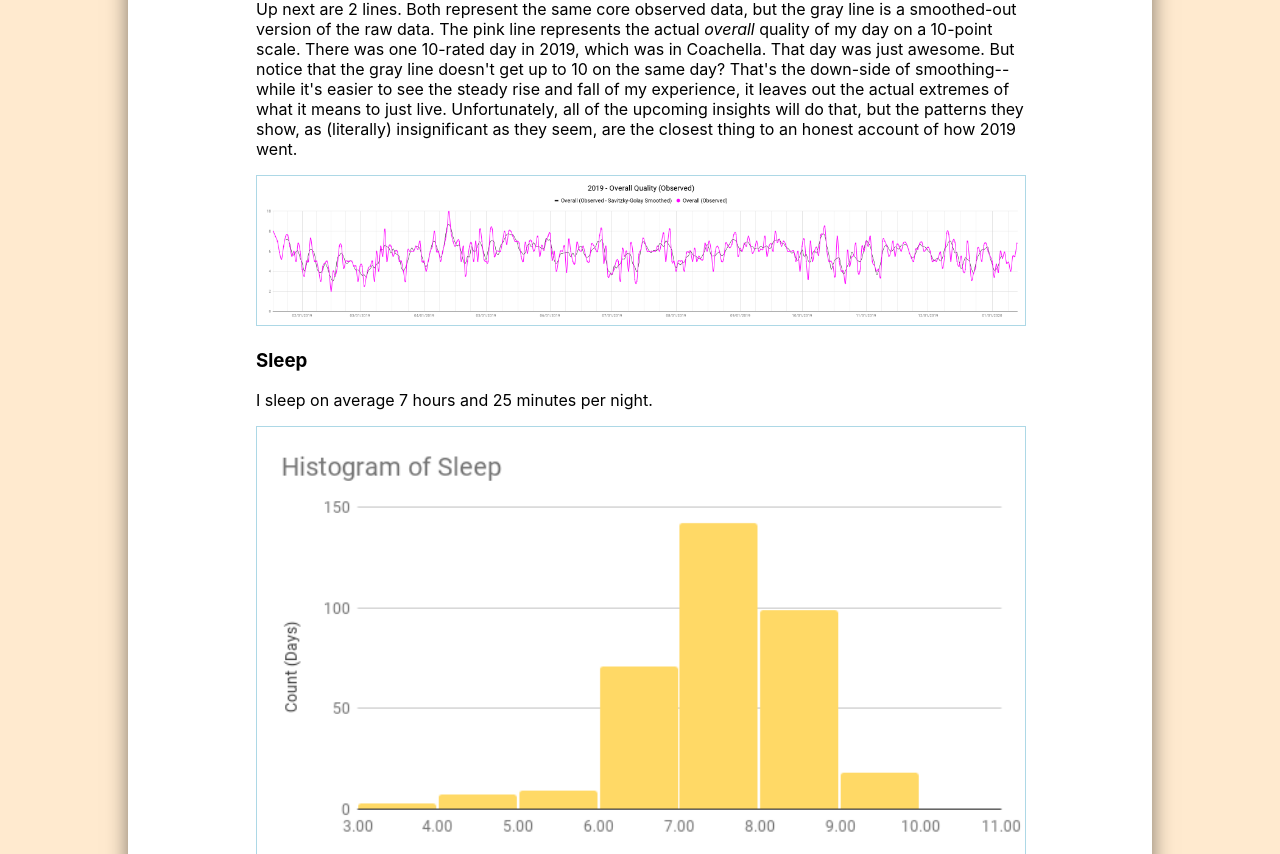
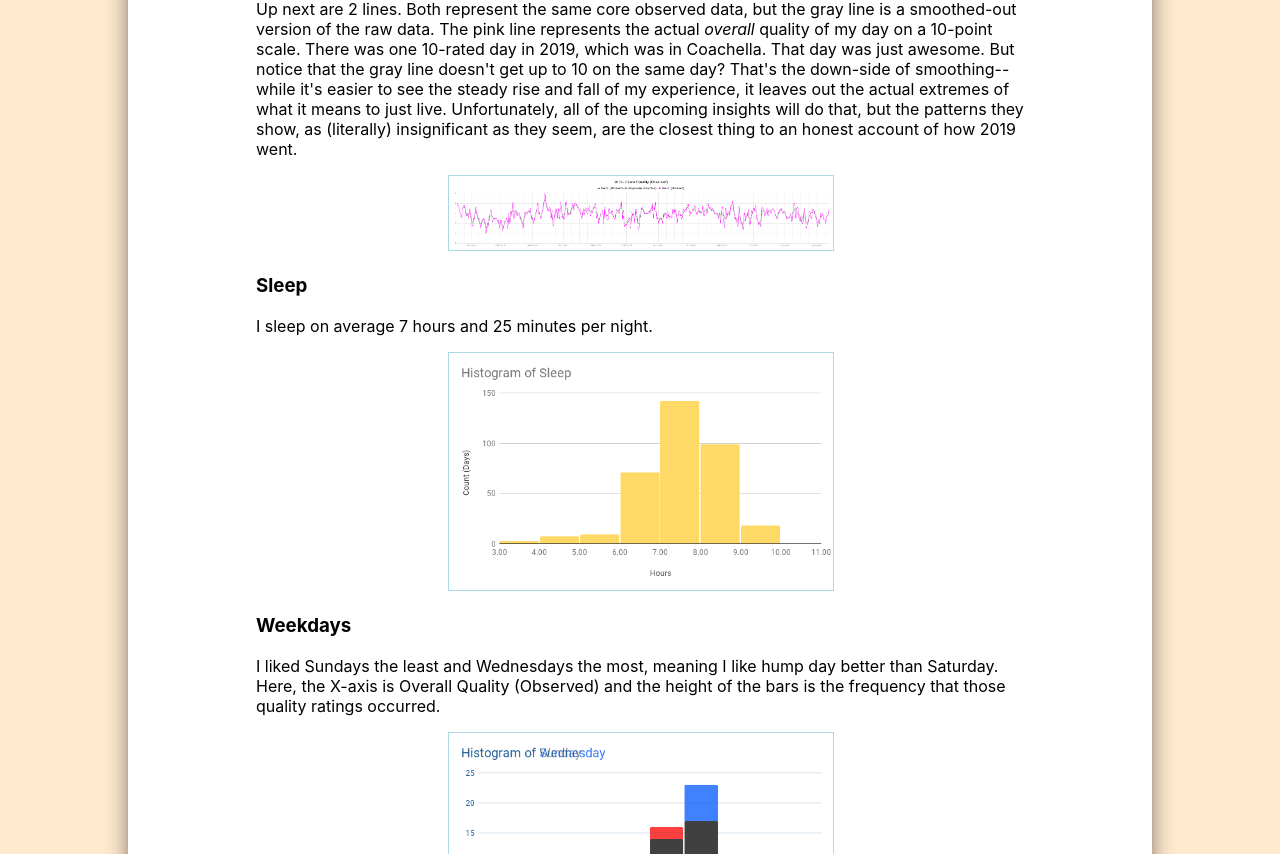
Before and after one commit to danksky/personal-site-4, a React (Create React App) app in the folder client/: page /year-in-data-2019 in a window 1280 px wide. Shown: the part 1706-2560 px from the top of the page. Built offline with nearby package versions, Linux system fonts and the light colour scheme; a web font is replaced by a local one.

Commit message:
added stylesheets

```diff
--- a/client/src/js/react-components/pages/YearInData2019.jsx
+++ b/client/src/js/react-components/pages/YearInData2019.jsx
@@ -8,7 +8,12 @@ class YearInData2019 extends Component {
     }
 
     componentDidMount() {
-        import('../../../stylesheets/YearInData2019.css');
+        import('../../../stylesheets/YearInData2019/YearInData2019.css');
+        import('../../../stylesheets/YearInData2019/xs.css');
+        import('../../../stylesheets/YearInData2019/s.css');
+        import('../../../stylesheets/YearInData2019/m.css');
+        import('../../../stylesheets/YearInData2019/l.css');
+        import('../../../stylesheets/YearInData2019/xl.css');
     }
 
     render() {
@@ -43,8 +48,9 @@ class YearInData2019 extends Component {
                     <div className="toc-item"><a href="#fun">Fun</a></div>
                 </div>
                 <h2 id="dataset">Dataset</h2>
-                <p>You can find the dataset here: <a href="asdf">Daniel Kawalsky 2019 Welfare Tracker</a></p>
+                <p>You can find the dataset here: <a href="https://docs.google.com/spreadsheets/d/e/2PACX-1vQzfe05dY0OSBINJcj6MA552AM8zKUrjdj-CnL-vZPqJ7nYxzP0xsWdg2sckisjVA5DCZ68-WN7s8Z8/pubhtml">Daniel Kawalsky 2019 Welfare Tracker</a></p>
                 <h3 id="legend">Legend</h3>
+                <div id="table-container">
                     <table>
                         <thead>
                             <tr>
@@ -121,6 +127,7 @@ class YearInData2019 extends Component {
                             </tr>
                         </tbody>
                     </table>
+                </div>
                 <h2 id="insights">Insights</h2>
                 <h3 id="overall">Overall</h3>
                 <p>Up next are 2 lines. Both represent the same core observed data, but the gray line is a smoothed-out version of the raw data. The pink line represents the actual <em>overall</em> quality of my day on a 10-point scale. There was one 10-rated day in 2019, which was in Coachella. That day was just awesome. But notice that the gray line doesn&#39;t get up to 10 on the same day? That&#39;s the down-side of smoothing-- while it&#39;s easier to see the steady rise and fall of my experience, it leaves out the actual extremes of what it means to just live. Unfortunately, all of the upcoming insights will do that, but the patterns they show, as (literally) insignificant as they seem, are the closest thing to an honest account of how 2019 went. </p>
@@ -136,13 +143,13 @@ class YearInData2019 extends Component {
                 <p>The <em>deeper</em> I connect with people, the better my day goes.</p>
                 <a href={socialScatter}><img src={socialScatter} alt="scatterplot of the quality of my day over the depth I meet people with" /></a>
                 <h3 id="alcohol">Alcohol</h3>
-                <p>I like drinking more than not drinking. Red=drinking, Blue=dry</p>
+                <p>I like drinking more than not drinking. <span className="red">Red</span>=drinking, <span className="blue">Blue</span>=dry</p>
                 <a href={alcoholHistograms}><img src={alcoholHistograms} alt="overlapping histograms of drinking and dry overall quality" /></a>
                 <p>For the next one, notice that there isn&#39;t much of a correlation between how many drinks I have and how much my day improves. </p>
                 <a href={alcoholScatter}><img src={alcoholScatter} alt="scatterplot of quality of day over drinks consumed" /></a>
                 <h3 id="exercise">Exercise</h3>
                 <p>I like exercising a little more than being sedentary; on average days that I exercised I rated ~0.07 points higher overall.</p>
-                <p>In the red are days that I worked out and in the blue are days where I did not. The x-axis is the Overall Quality of my day and the height of the bars is the frequency that those quality ratings occurred. </p>
+                <p>In the <span className="red">red</span> are days that I worked out and in the <span className="blue">blue</span> are days where I did not. The x-axis is the Overall Quality of my day and the height of the bars is the frequency that those quality ratings occurred. </p>
                 <a href={workoutHistograms}><img src={workoutHistograms} alt="overlapping histograms of exercising and non-exercising overall quality" /></a>
                 <p>There isn&#39;t much of a correlation between how long I spent exercising and how well my day went. </p>
                 <a href={workoutScatter}><img src={workoutScatter} alt="scatterplot of working out duration vs. quality of day" /></a>
--- a/client/src/stylesheets/YearInData2019.css
+++ b/client/src/stylesheets/YearInData2019/YearInData2019.css
@@ -1,4 +1,12 @@
-body {
+.red {
+    color: red;
+}
+
+.blue {
+    color: blue;
+}
+
+/* body {
     background-color: rgb(255, 234, 207);
 }
 
@@ -30,6 +38,10 @@ h1 {
     text-align: center;
 }
 
+div#table-container {
+    overflow-x: auto;
+}
+
 table {
     width: 100%;
 }
@@ -49,4 +61,4 @@ td, th {
 img {
     width: 100%;
     border: 1px lightblue solid;
-}
+} */
--- /dev/null
+++ b/client/src/stylesheets/YearInData2019/l.css
@@ -0,0 +1,60 @@
+/* Large devices (laptops/desktops, 992px and up) */
+@media only screen and (min-width: 992px) {
+    body {
+        background-color: rgb(255, 234, 207);
+    }
+
+    .YearInData2019 {
+        background-color: white;
+        box-shadow:  rgba(0, 0, 0, 0.5) 0 0  20px;
+        margin: 5%;
+        margin-left: 10%;
+        margin-right: 10%;
+        padding: 5%;
+        padding-left: 10%;
+        padding-right: 10%;
+    }
+
+    #subtitle {
+        text-align: center;
+    }
+
+    #toc {
+        margin: auto;
+        text-align: center;
+    }
+
+    #toc .toc-item a {
+        text-decoration: none;
+    }
+
+    h1 {
+        text-align: center;
+    }
+
+    div#table-container {
+        overflow-x: auto;
+    }
+
+    table {
+        width: 100%;
+    }
+
+    table, th, td {
+        border-collapse: collapse;
+        margin: auto;
+        border: 1px solid black;
+    }
+
+    td, th {
+        padding: 10px;
+        height: 3em;
+
+    }
+
+    img {
+        width: 50%;
+        margin-left: 25%;
+        border: 1px lightblue solid;
+    }
+}
--- /dev/null
+++ b/client/src/stylesheets/YearInData2019/m.css
@@ -0,0 +1,55 @@
+/* Medium devices (landscape tablets, 768px and up) */
+@media only screen and (min-width: 768px) {
+    body {
+        background-color: rgb(255, 234, 207);
+    }
+
+    .YearInData2019 {
+        background-color: white;
+        box-shadow:  rgba(0, 0, 0, 0.5) 0 0  20px;
+        margin: 1%;
+        padding: 5%;
+    }
+
+    #subtitle {
+        text-align: center;
+    }
+
+    #toc {
+        margin: auto;
+        text-align: center;
+    }
+
+    #toc .toc-item a {
+        text-decoration: none;
+    }
+
+    h1 {
+        text-align: center;
+    }
+
+    div#table-container {
+        overflow-x: auto;
+    }
+
+    table {
+        width: 100%;
+    }
+
+    table, th, td {
+        border-collapse: collapse;
+        margin: auto;
+        border: 1px solid black;
+    }
+
+    td, th {
+        padding: 10px;
+        height: 3em;
+
+    }
+
+    img {
+        width: 100%;
+        border: 1px lightblue solid;
+    }
+}
--- /dev/null
+++ b/client/src/stylesheets/YearInData2019/s.css
@@ -0,0 +1,55 @@
+/* Small devices (portrait tablets and large phones, 600px and up) */
+@media only screen and (min-width: 600px) {
+    body {
+        background-color: rgb(255, 234, 207);
+    }
+
+    .YearInData2019 {
+        background-color: white;
+        box-shadow:  rgba(0, 0, 0, 0.5) 0 0  20px;
+        margin: 1%;
+        padding: 5%;
+    }
+
+    #subtitle {
+        text-align: center;
+    }
+
+    #toc {
+        margin: auto;
+        text-align: center;
+    }
+
+    #toc .toc-item a {
+        text-decoration: none;
+    }
+
+    h1 {
+        text-align: center;
+    }
+
+    div#table-container {
+        overflow-x: auto;
+    }
+
+    table {
+        width: 100%;
+    }
+
+    table, th, td {
+        border-collapse: collapse;
+        margin: auto;
+        border: 1px solid black;
+    }
+
+    td, th {
+        padding: 10px;
+        height: 3em;
+
+    }
+
+    img {
+        width: 100%;
+        border: 1px lightblue solid;
+    }
+}
--- /dev/null
+++ b/client/src/stylesheets/YearInData2019/xl.css
@@ -0,0 +1,60 @@
+/* Extra large devices (large laptops and desktops, 1200px and up) */
+@media only screen and (min-width: 1200px) {
+    body {
+        background-color: rgb(255, 234, 207);
+    }
+
+    .YearInData2019 {
+        background-color: white;
+        box-shadow:  rgba(0, 0, 0, 0.5) 0 0  20px;
+        margin: 5%;
+        margin-left: 10%;
+        margin-right: 10%;
+        padding: 5%;
+        padding-left: 10%;
+        padding-right: 10%;
+    }
+
+    #subtitle {
+        text-align: center;
+    }
+
+    #toc {
+        margin: auto;
+        text-align: center;
+    }
+
+    #toc .toc-item a {
+        text-decoration: none;
+    }
+
+    h1 {
+        text-align: center;
+    }
+
+    div#table-container {
+        overflow-x: auto;
+    }
+
+    table {
+        width: 100%;
+    }
+
+    table, th, td {
+        border-collapse: collapse;
+        margin: auto;
+        border: 1px solid black;
+    }
+
+    td, th {
+        padding: 10px;
+        height: 3em;
+
+    }
+
+    img {
+        width: 50%;
+        margin-left: 25%;
+        border: 1px lightblue solid;
+    }
+}
--- /dev/null
+++ b/client/src/stylesheets/YearInData2019/xs.css
@@ -0,0 +1,55 @@
+/* Extra small devices (phones, 600px and down) */
+@media only screen and (max-width: 600px) {
+    body {
+        background-color: rgb(255, 234, 207);
+    }
+
+    .YearInData2019 {
+        background-color: white;
+        box-shadow:  rgba(0, 0, 0, 0.5) 0 0  20px;
+        margin: 1%;
+        padding: 5%;
+    }
+
+    #subtitle {
+        text-align: center;
+    }
+
+    #toc {
+        margin: auto;
+        text-align: center;
+    }
+
+    #toc .toc-item a {
+        text-decoration: none;
+    }
+
+    h1 {
+        text-align: center;
+    }
+
+    div#table-container {
+        overflow-x: auto;
+    }
+
+    table {
+        width: 100%;
+    }
+
+    table, th, td {
+        border-collapse: collapse;
+        margin: auto;
+        border: 1px solid black;
+    }
+
+    td, th {
+        padding: 10px;
+        height: 3em;
+
+    }
+
+    img {
+        width: 100%;
+        border: 1px lightblue solid;
+    }
+}
```
Lines whose indentation alone changed are shown as unchanged.
